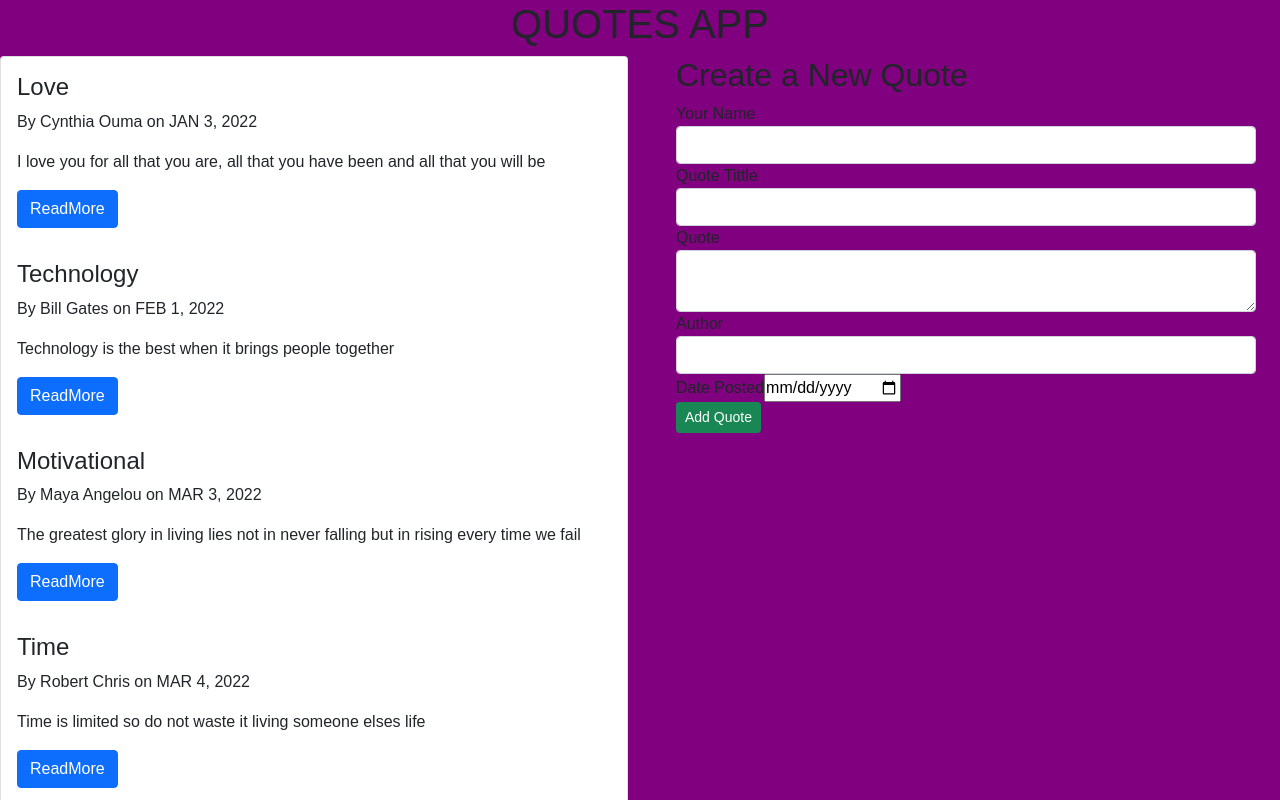
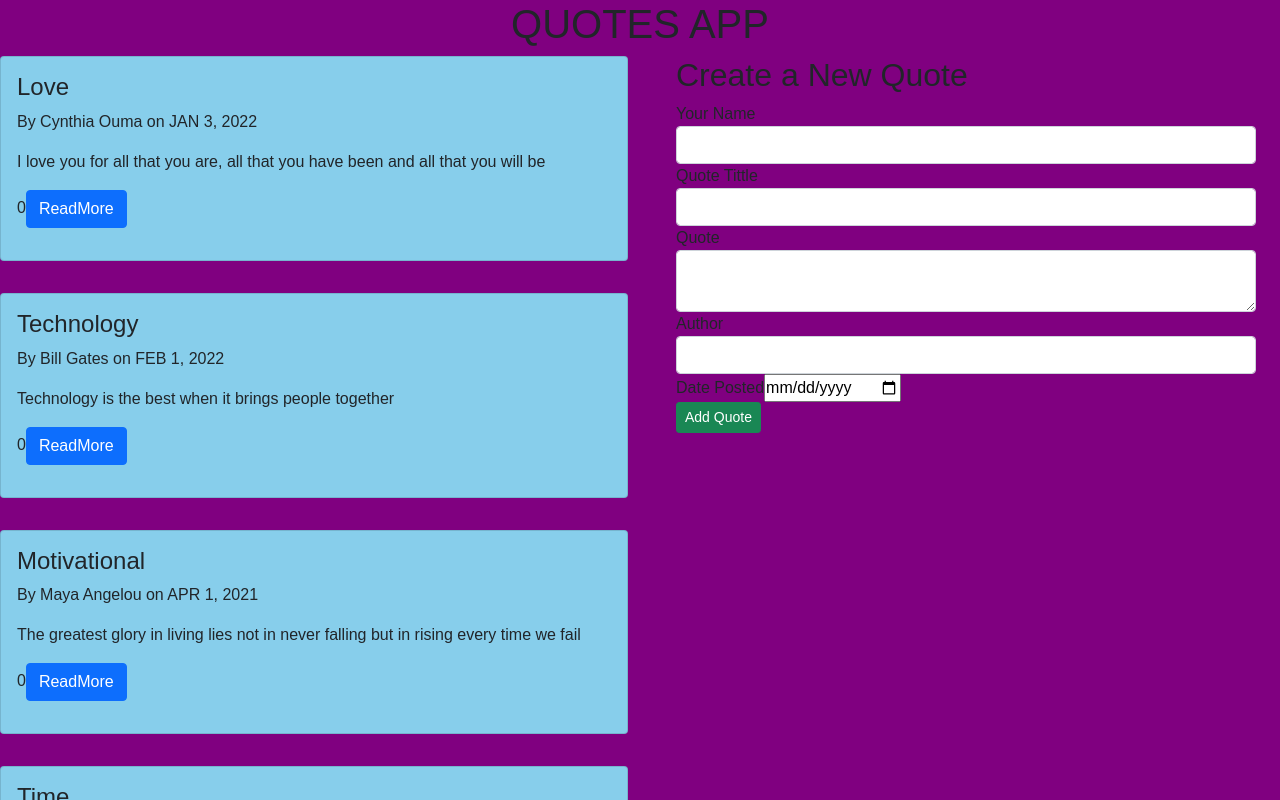
Before and after one commit to CynthiaOuma12673/quotes-app, an Angular app: page / in a window 1280 px wide. Shown: the top 800 px of the page. Built offline with nearby package versions, Linux system fonts and the light colour scheme.

Commit message:
it will highlight the quote with max upvotes

```diff
--- a/src/app/quote/quote.component.css
+++ b/src/app/quote/quote.component.css
@@ -0,0 +1,4 @@
+.card {
+    background-color: skyblue;
+    margin-bottom: 2rem;
+}
--- a/src/app/quote/quote.component.html
+++ b/src/app/quote/quote.component.html
@@ -1,11 +1,12 @@
 <div class="row">
     <div class="col-md-6">
-    <div class="card">
-        <div class="card-body" *ngFor='let quote of quotes; let i = index'>
+    <div class="card" *ngFor='let quote of quotes; let i = index'>
+        <div class="card-body" >
             <h4 class="card-title">{{ quote.quotetitle}}</h4>
             <p>By {{ quote.Author}}  on {{ quote.quoteDate|date|uppercase }}</p>
             <p class="card-text">{{ quote.quoteBody }}</p>
-                <button (click)='toggleDetails(i)' class="btn btn-primary">ReadMore</button>
+            <p appHighlight>{{ quote.upCount }}<button (click)='toggleDetails(i)' class="btn btn-primary">ReadMore</button></p>
+
                 <div *ngIf='quote.showDescription'>
                     <app-quote-detail  [quoter]='quote' (isComplete) = 'deleteQuote($event,i)'></app-quote-detail>
                 </div>
--- a/src/app/quote/quote.component.ts
+++ b/src/app/quote/quote.component.ts
@@ -10,8 +10,8 @@ export class QuoteComponent implements OnInit {
   quotes:Quote[] = [
     new Quote (1, 'Cynthia', 'Love', 'I love you for all that you are, all that you have been and all that you will be', 'Cynthia Ouma', new Date(2021,12,3), 0, 0),
     new Quote (2, 'Leone', 'Technology', 'Technology is the best when it brings people together','Bill Gates', new Date(2022,1,1), 0, 0),
-    new Quote (3, 'Lawrence', 'Motivational', 'The greatest glory in living lies not in never falling but in rising every time we fail','Maya Angelou',new Date(2022,1,31), 0, 0),
-    new Quote (4, 'Namenge', 'Time', 'Time is limited so do not waste it living someone elses life ','Robert Chris', new Date(2022,2,4), 0, 0)
+    new Quote (3, 'Lawrence', 'Motivational', 'The greatest glory in living lies not in never falling but in rising every time we fail','Maya Angelou',new Date(2021,3,1), 0, 0),
+    new Quote (4, 'Namenge', 'Time', 'Time is limited so do not waste it living someone elses life ','Robert Chris', new Date(2021,12,12), 0, 0)
   ];
   toggleDetails(index:any){
     this.quotes[index].showDescription=!this.quotes[index].showDescription;
```
